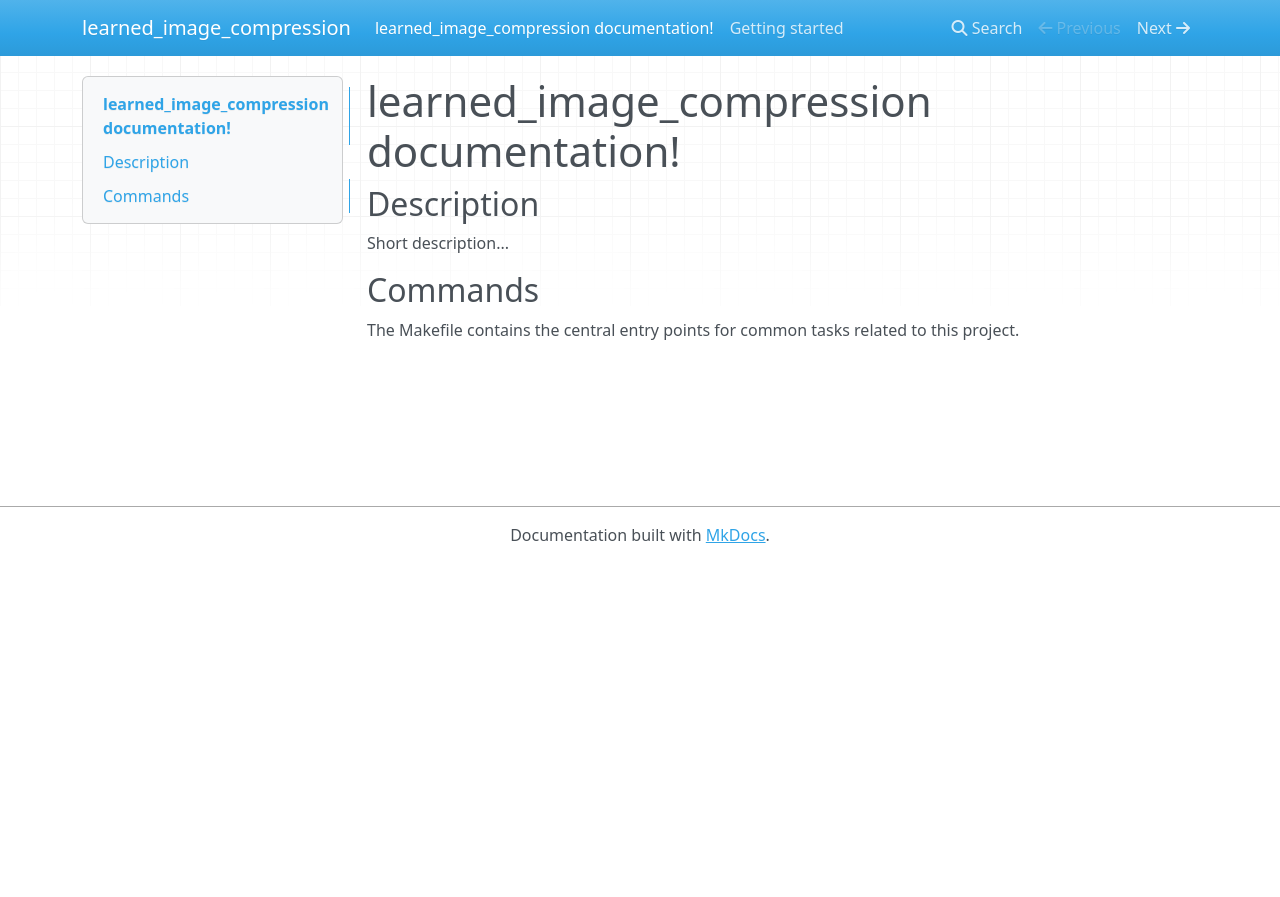
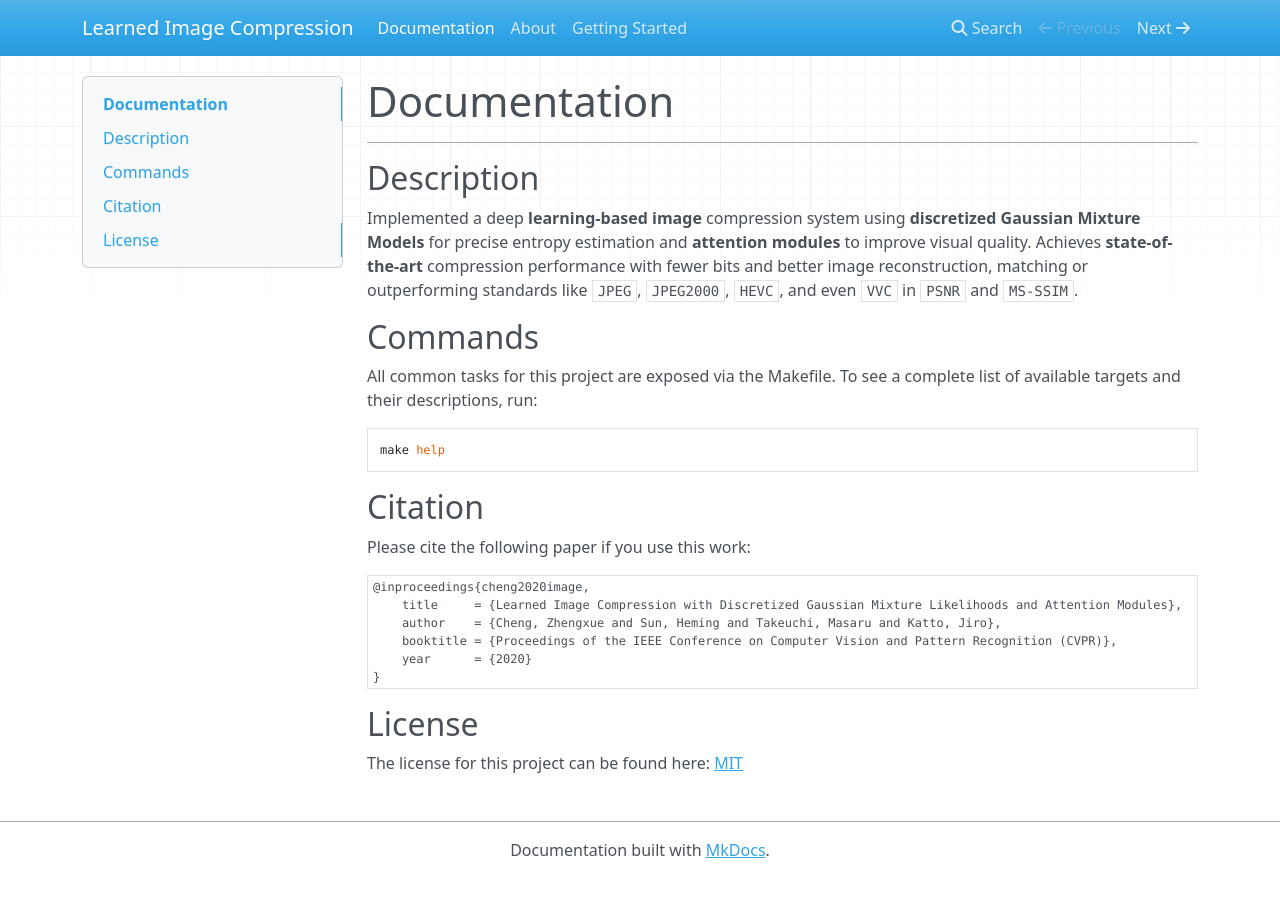
Before and after one commit to CodeDragon03/learned_image_compression, an MkDocs documentation site: the page built from docs/docs/index.md, in a window 1280 px wide. Shown: the top 897 px of the page. Built offline with MkDocs 1.6.1, drawn with Linux system fonts in a browser that asks for light colours; nearby versions of some CDN libraries.

Commit message:
Update documentation and add license; enhance README and getting started guide

````diff
--- a/docs/docs/index.md
+++ b/docs/docs/index.md
@@ -1,9 +1,32 @@
-# learned_image_compression documentation!
+# Documentation
 
-## Description
+---
 
-Short description...
+## **Description**
 
-## Commands
+Implemented a deep **learning-based image** compression system using **discretized Gaussian Mixture Models** for precise entropy estimation and **attention modules** to improve visual quality. Achieves **state-of-the-art** compression performance with fewer bits and better image reconstruction, matching or outperforming standards like `JPEG`, `JPEG2000`, `HEVC`, and even `VVC` in `PSNR` and `MS-SSIM`.
 
-The Makefile contains the central entry points for common tasks related to this project.
+## **Commands**
+
+All common tasks for this project are exposed via the Makefile. To see a complete list of available targets and their descriptions, run:
+
+```bash
+make help
+```
+
+## **Citation**
+
+Please cite the following paper if you use this work:
+
+```bibtex
+@inproceedings{cheng2020image,
+    title     = {Learned Image Compression with Discretized Gaussian Mixture Likelihoods and Attention Modules},
+    author    = {Cheng, Zhengxue and Sun, Heming and Takeuchi, Masaru and Katto, Jiro},
+    booktitle = {Proceedings of the IEEE Conference on Computer Vision and Pattern Recognition (CVPR)},
+    year      = {2020}
+}
+```
+
+## **License**
+
+The license for this project can be found here: [MIT](./LICENSE)
--- a/docs/mkdocs.yml
+++ b/docs/mkdocs.yml
@@ -1,4 +1,4 @@
-site_name: learned_image_compression
+site_name: Learned Image Compression
 #
 site_author: Jay Vivek Yadav
 #
````
Also changed, not shown: docs/docs/about.md (added, +15 -0 lines), docs/docs/getting-started.md (+30 -5 lines), README.md, 3 other files.
